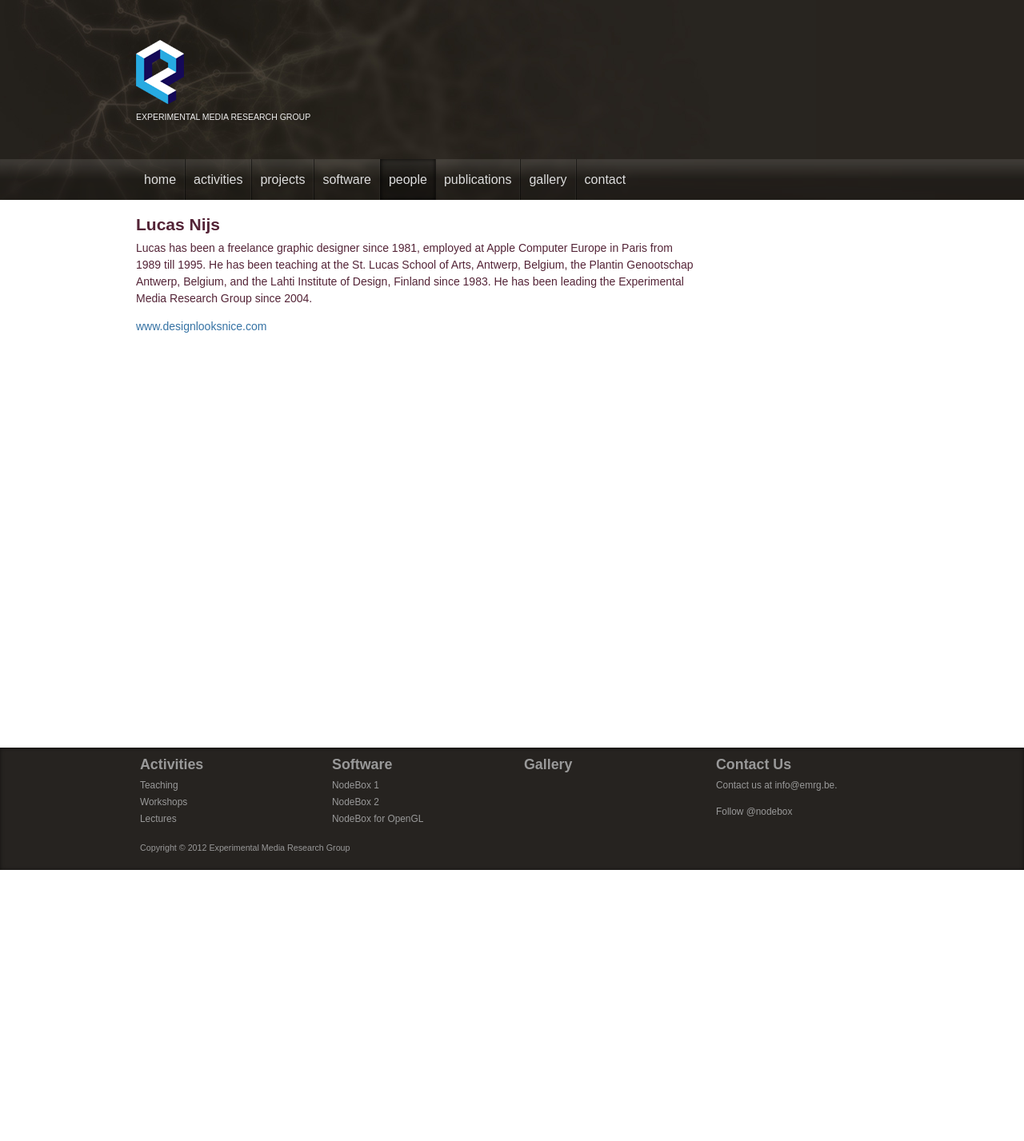
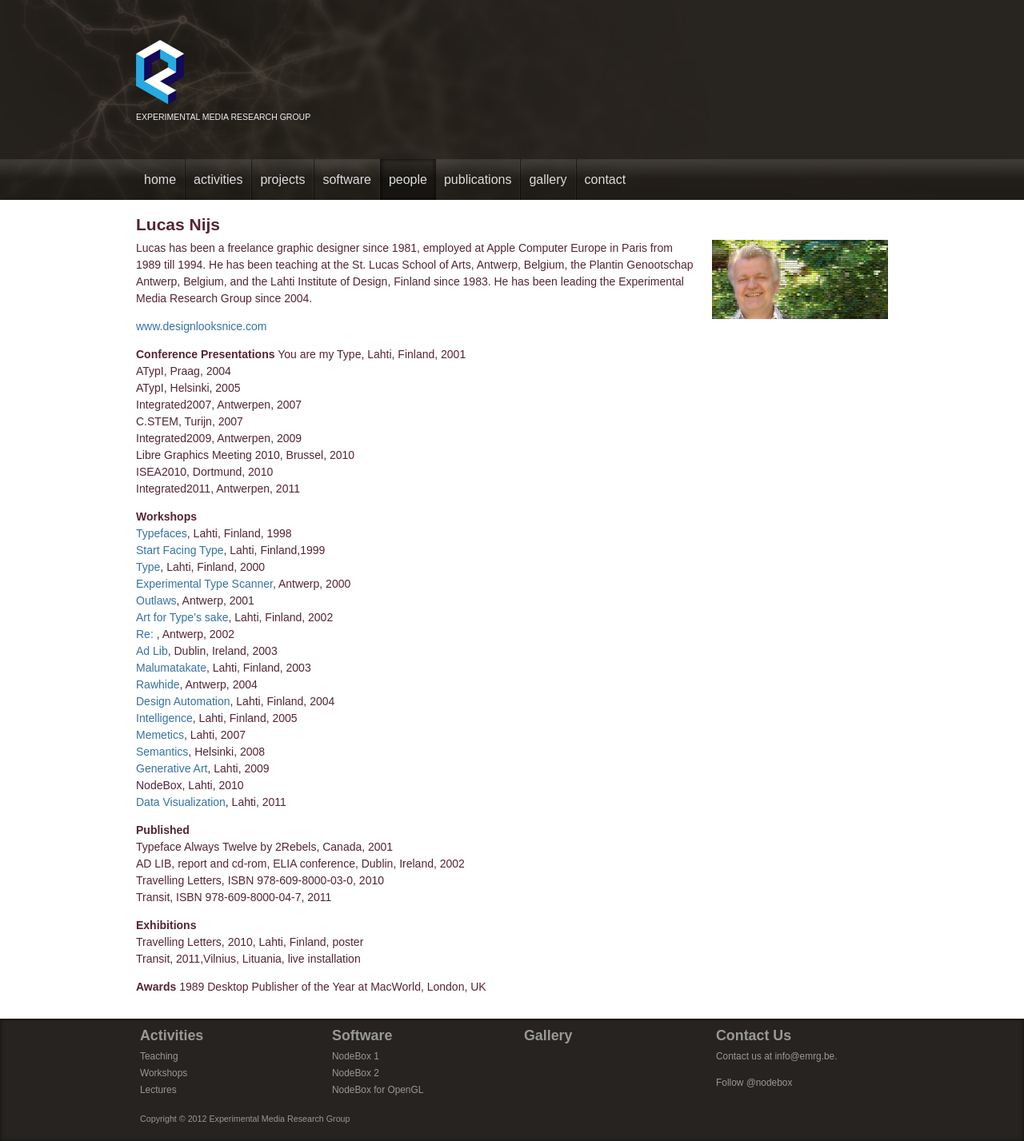
Before and after one commit to nodebox/emrg.be, a Jekyll site: the page built from people/lucas-nijs.md, in a window 1280 px wide. Shown: the whole page at 80% size. Built offline with Jekyll 4.4.1, drawn with Linux system fonts in a browser that asks for light colours; nearby versions of some CDN libraries; comment, search, counter and statistics services are not loaded; before the commit the page ends 1088 px from its top, so only the background shows below that.

Commit message:
Lucas people update

```diff
--- a/people/lucas-nijs.md
+++ b/people/lucas-nijs.md
@@ -2,7 +2,57 @@
 layout: default
 section: people
 title: Lucas Nijs
+images:
+   - people/lucasnijs.png
 ---
-Lucas has been a freelance graphic designer since 1981, employed at Apple Computer Europe in Paris from 1989 till 1995. He has been teaching at the St. Lucas School of Arts, Antwerp, Belgium, the Plantin Genootschap Antwerp, Belgium, and the Lahti Institute of Design, Finland since 1983. He has been leading the Experimental Media Research Group since 2004.
+Lucas has been a freelance graphic designer since 1981, employed at Apple Computer Europe in Paris from 1989 till 1994. He has been teaching at the St. Lucas School of Arts, Antwerp, Belgium, the Plantin Genootschap Antwerp, Belgium, and the Lahti Institute of Design, Finland since 1983. He has been leading the Experimental Media Research Group since 2004.
 
 [www.designlooksnice.com](http://www.designlooksnice.com)
+
+
+
+
+**Conference Presentations**
+You are my Type, Lahti, Finland, 2001<br>
+ATypI, Praag, 2004<br>
+ATypI, Helsinki, 2005<br>
+Integrated2007, Antwerpen, 2007<br>
+C.STEM, Turijn, 2007<br>
+Integrated2009, Antwerpen, 2009<br>
+Libre Graphics Meeting 2010, Brussel, 2010<br>
+ISEA2010, Dortmund, 2010<br>
+Integrated2011, Antwerpen, 2011<br>
+
+
+**Workshops**<br>
+[Typefaces](http://www.designlooksnice.com/Lahti1998.html), Lahti, Finland, 1998 <br>
+[Start Facing Type](http://www.designlooksnice.com/Lahti1999.html), Lahti, Finland,1999<br>
+[Type](http://www.designlooksnice.com/Lahti2000.html), Lahti, Finland, 2000<br>
+[Experimental Type Scanner](http://www.designlooksnice.com/ETS2000.html), Antwerp, 2000 <br>
+[Outlaws](http://www.designlooksnice.com/Outlaws.html), Antwerp, 2001 <br>
+[Art for Type’s sake](http://www.designlooksnice.com/Lahti2002.html), Lahti, Finland, 2002 <br>
+[Re:](http://www.designlooksnice.com/Re.html) , Antwerp, 2002 <br>
+[Ad Lib](http://www.designlooksnice.com/Dublin.html), Dublin, Ireland, 2003 <br>
+[Malumatakate](http://www.designlooksnice.com/Lahti2003.html), Lahti, Finland, 2003 <br>
+[Rawhide](http://www.designlooksnice.com/Rawhide.html), Antwerp, 2004 <br>
+[Design Automation](http://www.designlooksnice.com/Lahti2004.html), Lahti, Finland, 2004 <br>
+[Intelligence](http://www.designlooksnice.com/Lahti2005.html), Lahti, Finland, 2005 <br>
+[Memetics](http://www.designlooksnice.com/Lahti2007.html), Lahti, 2007 <br>
+[Semantics](http://www.designlooksnice.com/Helsinki2008.html), Helsinki, 2008 <br>
+[Generative Art](http://www.designlooksnice.com/Lahti2009.html), Lahti, 2009 <br>
+NodeBox, Lahti, 2010<br>
+[Data Visualization](http://workshops.nodebox.net/2011-lahti/), Lahti, 2011 <br>
+
+**Published**<br>
+Typeface Always Twelve by 2Rebels, Canada, 2001<br>
+AD LIB, report and cd-rom, ELIA conference, Dublin, Ireland, 2002<br>
+Travelling Letters, ISBN 978-609-8000-03-0, 2010<br>
+Transit, ISBN 978-609-8000-04-7, 2011<br>
+
+**Exhibitions**<br>
+Travelling Letters, 2010, Lahti, Finland, poster<br>
+Transit, 2011,Vilnius, Lituania, live installation<br>
+
+
+**Awards**
+1989 Desktop Publisher of the Year at MacWorld, London, UK<br>
```
Also changed, not shown: media/people/lucasnijs.png (added).
